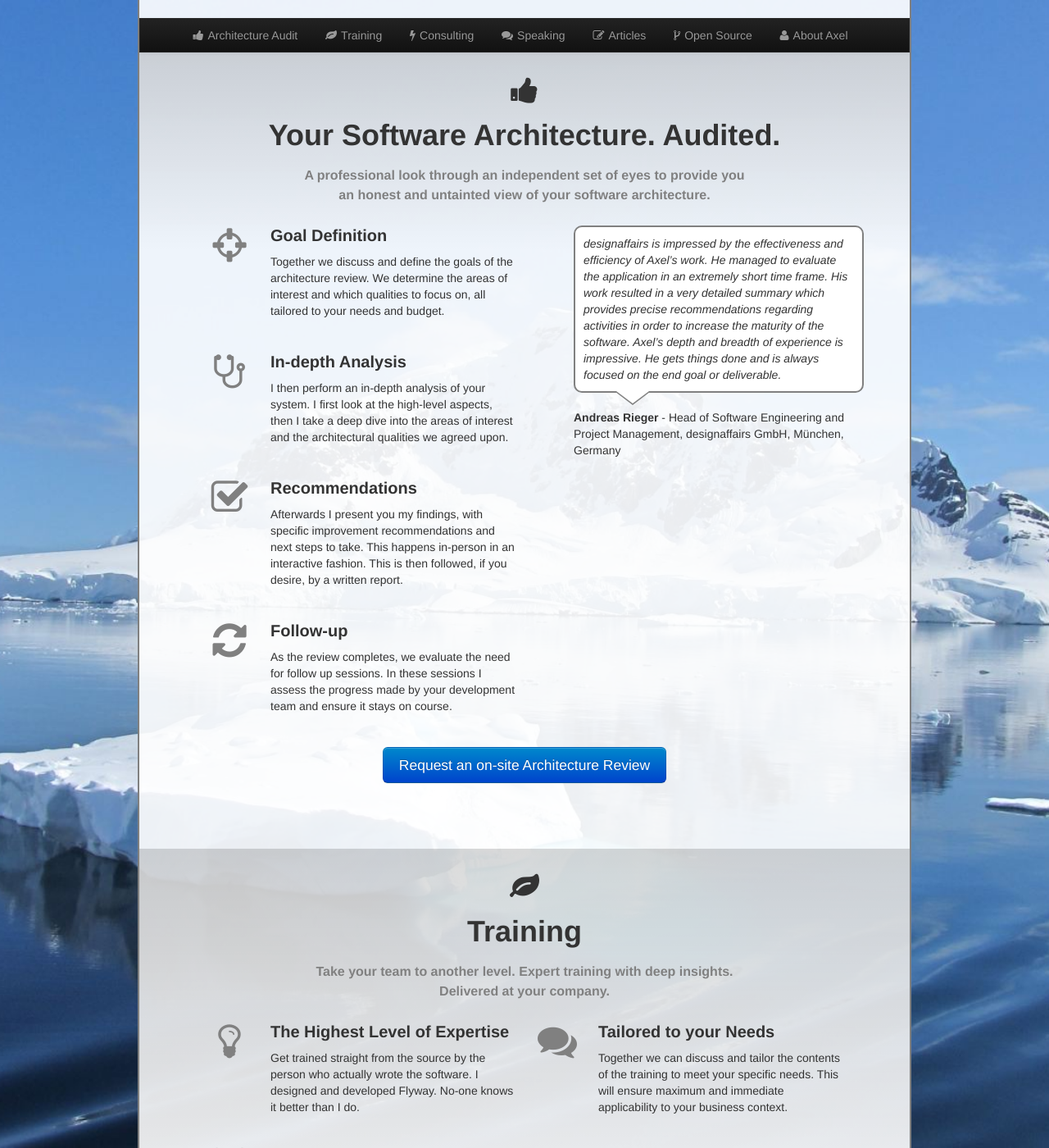
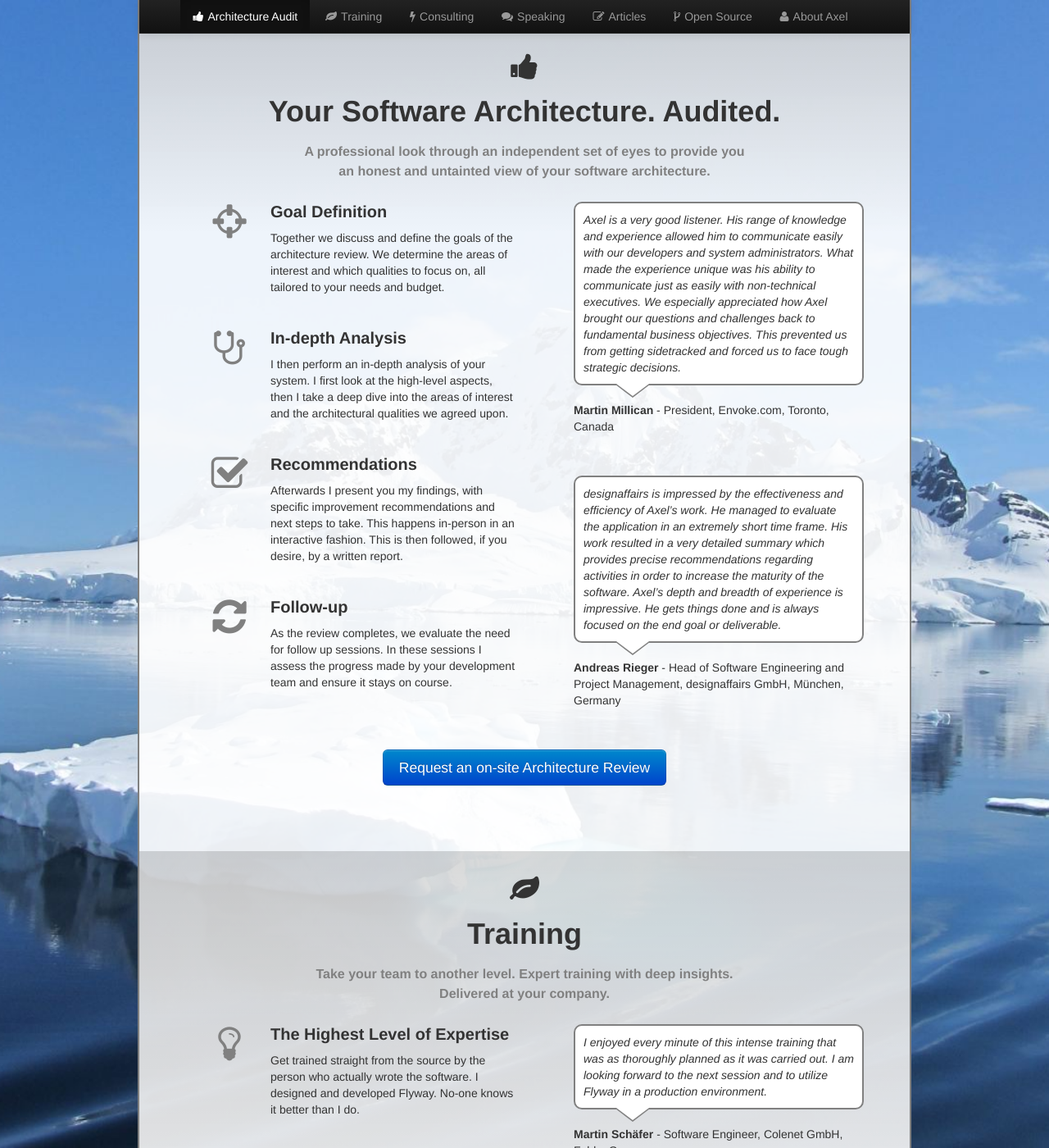
Before and after one commit to axelfontaine/axelfontaine.com, a Jekyll site: the page built from index.html, in a window 1280 px wide and 1400 px high, scrolled down 1013 px. Shown: the whole window at 82% size. Built offline with Jekyll 4.4.1, drawn with Linux system fonts in a browser that asks for light colours; comment, search, counter and statistics services are not loaded; some of the changed text lies outside the part shown.

Commit message:
Added new quotes and updated talk schedule

```diff
--- a/assets/index.js
+++ b/assets/index.js
@@ -75,7 +75,7 @@
     var talks = [
         ['LJUG', 'München, Germany', 48.1366069, 11.5770851,
             [
-                ['2013-12-07', 'Inspiration over Perspiration: Java App Deployment for the 21st century', 'http://www.meetup.com/Lightweight-Java-User-Group-Munchen/']
+                ['2013-12-02', 'Photon: The End Of App Deployment As You Know It', 'http://www.meetup.com/Lightweight-Java-User-Group-Munchen/events/148055102/']
             ]
         ],
         ['jDays 2013', 'Göteborg, Sweden', 57.70887, 11.97456,
--- a/index.html
+++ b/index.html
@@ -8,13 +8,6 @@
     <p><strong>My Upcoming Conference Talks</strong></p>
 
     <table>
-        <tr>
-            <td><a href="http://jax.de/node/905">W-JAX 2013</a></td>
-            <td>
-                <a href="http://jax.de/node/905">2013-11-07 Architecting for Continuous Delivery and Zero
-                    Downtime</a><br/>
-            </td>
-        </tr>
         <tr>
             <td><a href="http://www.devoxx.be/dv13-axel-fontaine.html">Devoxx 2013</a></td>
             <td>
@@ -32,10 +25,9 @@
             </td>
         </tr>
         <tr>
-            <td><a href="http://www.meetup.com/Lightweight-Java-User-Group-Munchen/">LJUG Munich</a></td>
+            <td><a href="http://www.meetup.com/Lightweight-Java-User-Group-Munchen/events/148055102/">LJUG Munich</a></td>
             <td>
-                <a href="http://www.meetup.com/Lightweight-Java-User-Group-Munchen/">2013-12-?? Inspiration over
-                    Perspiration: Java App Deployment for the 21st century</a><br/>
+                <a href="http://www.meetup.com/Lightweight-Java-User-Group-Munchen/events/148055102/">2013-12-02 Photon: The End Of App Deployment As You Know It</a><br/>
             </td>
         </tr>
     </table>
@@ -147,6 +139,19 @@
         <div class="span5">
             <div class="quote">
                 <div class="bubble">
+                    Axel is a very good listener. His range of knowledge and experience allowed him to communicate
+                    easily with our developers and system administrators. What made the experience unique was his
+                    ability to communicate just as easily with non-technical executives. We especially appreciated how
+                    Axel brought our questions and challenges back to fundamental business objectives. This prevented us
+                    from getting sidetracked and forced us to face tough strategic decisions.
+                </div>
+                <div class="attribution">
+                    <strong>Martin Millican</strong> -
+                    President, Envoke.com, Toronto, Canada
+                </div>
+            </div>
+            <div class="quote">
+                <div class="bubble">
                     designaffairs is impressed by the effectiveness and efficiency of Axel’s work. He managed to
                     evaluate
                     the application in an extremely short time frame. His work resulted in a very detailed summary which
@@ -202,9 +207,8 @@
                     </div>
                 </div>
             </div>
-        </div>
-        <div class="span6">
             <div class="marketing-item row">
+                <div class="span1"></div>
                 <div class="span1 marketing-item-icon">
                     <i class="icon-comments"></i>
                 </div>
@@ -218,6 +222,7 @@
                 <div class="span1"></div>
             </div>
             <div class="marketing-item row">
+                <div class="span1"></div>
                 <div class="span1 marketing-item-icon">
                     <i class="icon-globe"></i>
                 </div>
@@ -230,6 +235,18 @@
                     </div>
                 </div>
                 <div class="span1"></div>
+            </div>
+        </div>
+        <div class="span5">
+            <div class="quote">
+                <div class="bubble">
+                    I enjoyed every minute of this intense training that was as thoroughly planned as it was carried
+                    out. I am looking forward to the next session and to utilize Flyway in a production environment.
+                </div>
+                <div class="attribution">
+                    <strong>Martin Schäfer</strong> -
+                    Software Engineer, Colenet GmbH, Fulda, Germany
+                </div>
             </div>
         </div>
     </div>
@@ -711,14 +728,15 @@
         Some of the clients I've had the pleasure to work together with
     </div>
     <div id="client-logos">
+        <img src="/assets/clients/envoke.png" alt="Envoke"/>
         <img src="/assets/clients/designaffairs.png" alt="Design Affairs"/>
         <img src="/assets/clients/kvb.png" alt="KVB"/>
-        <img src="/assets/clients/lp.png" alt="Design Affairs"/>
-        <img src="/assets/clients/o2.png" alt="Design Affairs"/><br/>
-        <img src="/assets/clients/lbs.png" alt="Design Affairs"/>
-        <img src="/assets/clients/electrabel.png" alt="Design Affairs"/>
-        <img src="/assets/clients/bnp.png" alt="Design Affairs"/>
-        <img src="/assets/clients/zurich.png" alt="Design Affairs"/>
+        <img src="/assets/clients/lp.png" alt="Loyalty Partner"/><br/>
+        <img src="/assets/clients/o2.png" alt="O2"/>
+        <img src="/assets/clients/lbs.png" alt="LBS"/>
+        <img src="/assets/clients/electrabel.png" alt="Electrabel"/>
+        <img src="/assets/clients/bnp.png" alt="BNP"/>
+        <img src="/assets/clients/zurich.png" alt="Zurich"/>
     </div>
 </div>
 
```
Also changed, not shown: assets/clients/envoke.png (added).
